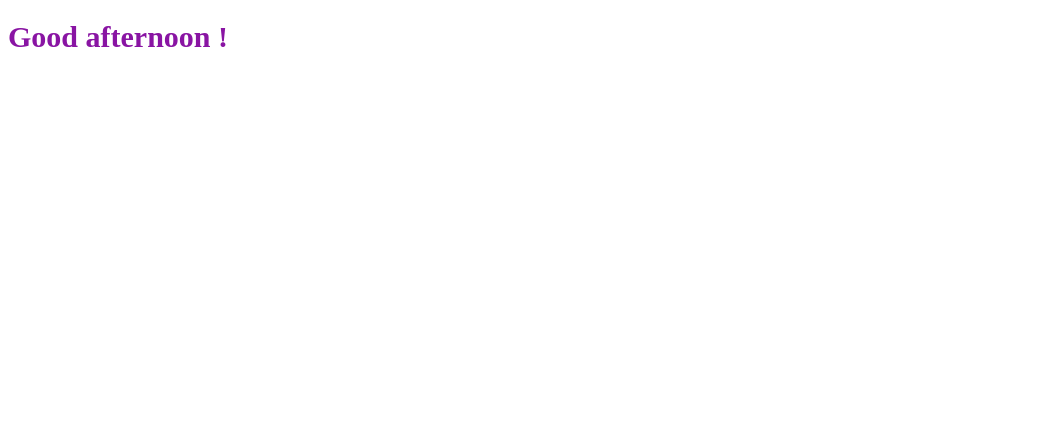
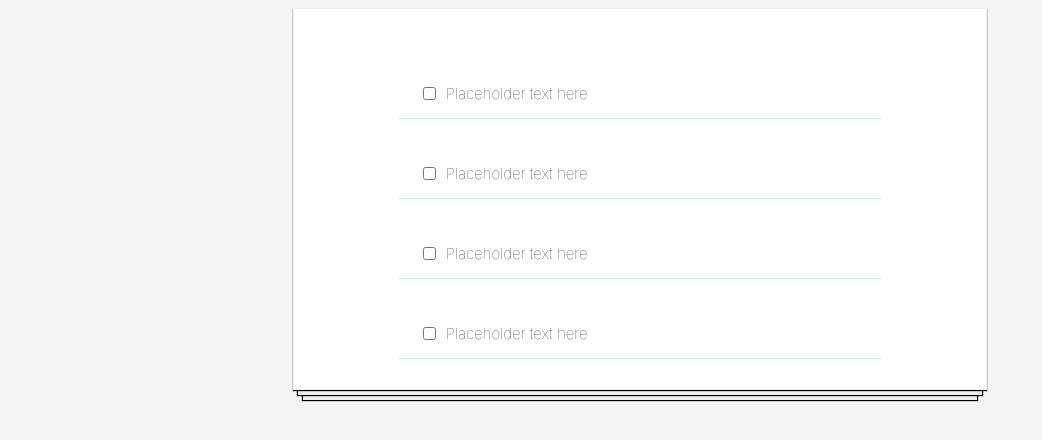
Before and after one commit to champseo2017/learn-react-scrimba, a React (Create React App) app: page / in a window 1280 px wide. Shown: the top 440 px of the page, without its empty margins (0-1042 px from the left). Built offline with nearby package versions, Linux system fonts and the light colour scheme; the HTML template or start-up script is replaced by a standard one.

Commit message:
react to app phas 2

```diff
--- a/src/App.css
+++ b/src/App.css
@@ -1,15 +1,47 @@
 body {
-  margin: 0;
+  background-color: whitesmoke;
 }
 
-.navbar {
-  height: 100px;
-  background-color: #333;
-  color: whitesmoke;
-  margin-bottom: 15px;
-  text-align: center;
+.todo-list {
+  background-color: white;
+  margin: auto;
+  width: 50%;
+  display: flex;
+  flex-direction: column;
+  align-items: center;
+  border: 1px solid #efefef;
+  box-shadow:
+  /* The top layer shadow */
+  0 1px 1px rgba(0, 0, 0, 15),
+  /* The second layer */
+  0 10px 0 -5px #eee,
+  /* The second layer shadow */
+  0 10px 1px -4px rgba(0, 0, 0, 15),
+  /* The third layer */
+  0 20px 0 -10px #eee,
+  /* The third layer shadow */
+  0 20px 1px -9px rgba(0, 0, 0, 15);
+  padding: 30px;
+}
+
+.todo-item {
+  display: flex;
+  justify-content: flex-start;
+  align-items: center;
+  padding: 30px 20px 0;
+  width: 70%;
+  border-bottom: 1px solid #cceecc;
+  font-family: -apple-system, BlinkMacSystemFont, 'Segoe UI', Roboto, Oxygen, Ubuntu, Cantarell, 'Open Sans', 'Helvetica Neue', sans-serif,sans-serif;
+  font-weight: 100;
+  font-size: 15px;
+  color: #333333;
+}
+
+input[type="checkbox"] {
+  margin-right: 10px;
   font-size: 30px;
-  display: flex;
-  justify-content: center;
-  align-items: center;
 }
+
+input[type="checkbox"]:focus {
+  outline: 0;
+}
--- a/src/App.js
+++ b/src/App.js
@@ -1,15 +1,14 @@
 import React from "react";
-import Header from "./components/Header";
-import MainContent from "./components/MainContent"
-import Footer from "./components/Footer";
-
+import TodoItem from './TodoItem'
 function App() {
     return (
-        <div>
-            <Header/>
-            <MainContent/>
-            <Footer/>
+        <div className="todo-list">
+           <TodoItem/>
+           <TodoItem/>
+           <TodoItem/>
+           <TodoItem/>
         </div>
     )
 }
-export default  App;
+
+export default App;
--- /dev/null
+++ b/src/TodoItem.js
@@ -0,0 +1,12 @@
+import React from "react";
+
+function TodoItem() {
+    return (
+        <div className="todo-item">
+            <input type="checkbox"/>
+            <p>Placeholder text here</p>
+        </div>
+    )
+}
+
+export default TodoItem;
--- a/src/index.js
+++ b/src/index.js
@@ -1,31 +1,5 @@
 import React from "react";
 import ReactDOM from "react-dom";
-
-function App() {
-  // ตัวแปร
-  const date = new Date(2020, 1, 31, 15);
-  const hours = date.getHours();
-  let timeOfDay;
-  const styles = {
-    fontSize: 30,
-  };
-  // logic
-  if (hours < 12) {
-    timeOfDay = "morning";
-    styles.color = "#04756F"
-    Object.assign({}, styles, styles.color)
-  } else if (hours >= 12 && hours < 17) {
-    timeOfDay = "afternoon";
-    styles.color = "#8914A3"
-    Object.assign({}, styles, styles.color)
-  } else {
-    timeOfDay = "night";
-    styles.color = "#D90000"
-    Object.assign({}, styles, styles.color)
-  }
-
-  // return
-  return <h1 style={styles}>Good {timeOfDay} !</h1>;
-}
-// render function <App/>
-ReactDOM.render(<App />, document.getElementById("root"));
+import './App.css'
+import App from "./App";
+ReactDOM.render(<App/>, document.getElementById("root"));
```
Also changed, not shown: src/components/Footer.js (deleted, +0 -8 lines), src/components/Header.js (deleted, +0 -14 lines), src/components/MainContent.js (deleted, +0 -8 lines).
